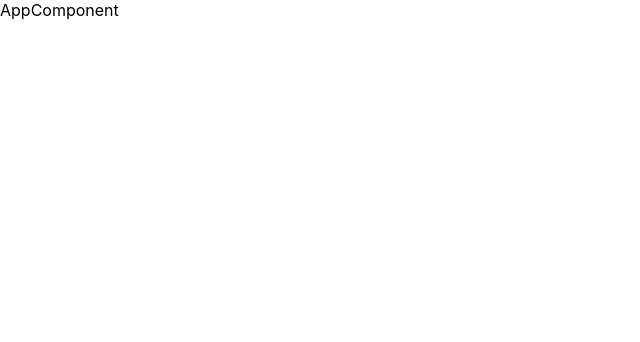
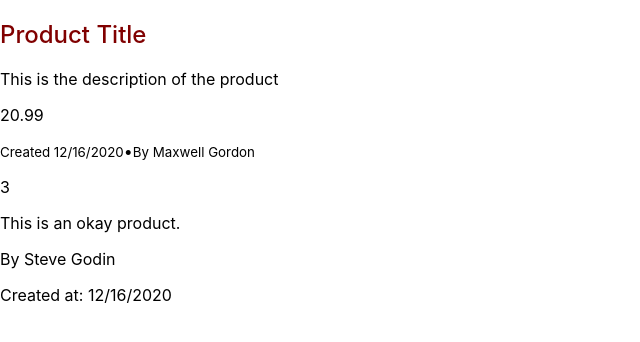
Before and after one commit to CodeCoreYVR/amazing_amazon_react_sept2020, a React (Create React App) app: page / in a window 1280 px wide. Shown: the top 342 px of the page, without its empty margins (0-640 px from the left). Built offline with nearby package versions, Linux system fonts and the light colour scheme.

Commit message:
product and review components

```diff
--- a/src/components/App.js
+++ b/src/components/App.js
@@ -1,10 +1,28 @@
 import React, { Component } from 'react';
+import ProductDetails from './ProductDetails';
+import ReviewDetails from './ReviewDetails';
 
 class App extends Component {
   render() {
+    const seller = { full_name: 'Maxwell Gordon' };
+    const reviewer = { full_name: 'Steve Godin' };
     return (
       <div className="App">
-      AppComponent
+          <ProductDetails
+          id={2}
+          title="Product Title"
+          description="This is the description of the product"
+          price={20.99}
+          created_at={new Date().toLocaleDateString()}
+          seller={seller}
+        />
+        <ReviewDetails
+          id={1}
+          rating={3}
+          body="This is an okay product."
+          created_at={new Date().toLocaleDateString()}
+          reviewer={reviewer}
+        />
       </div>
     );
   }
--- /dev/null
+++ b/src/components/ProductDetails.js
@@ -0,0 +1,24 @@
+import React from 'react';
+
+function ProductDetails(props) {
+  return (
+    <div className="ProductDetails">
+      <h2
+        style={{
+          color: 'maroon',
+          fontWeight: '500',
+        }}
+      >
+        {props.title}
+      </h2>
+      <p>{props.description}</p>
+      <p>{props.price}</p>
+      <p>
+        <small>Created {props.created_at}</small>•
+        <small>By {props.seller.full_name}</small>
+      </p>
+    </div>
+  );
+}
+
+export default ProductDetails;
--- /dev/null
+++ b/src/components/ReviewDetails.js
@@ -0,0 +1,14 @@
+import React from 'react';
+
+function ReviewDetails(props) {
+  return (
+    <div className="ReviewDetails">
+      <p>{props.rating}</p>
+      <p>{props.body}</p>
+      <p>By {props.reviewer.full_name}</p>
+      <p>Created at: {props.created_at}</p>
+    </div>
+  );
+}
+
+export default ReviewDetails;
```
Also changed, not shown: 1 other file (tests, documents, lock files or other folders).
